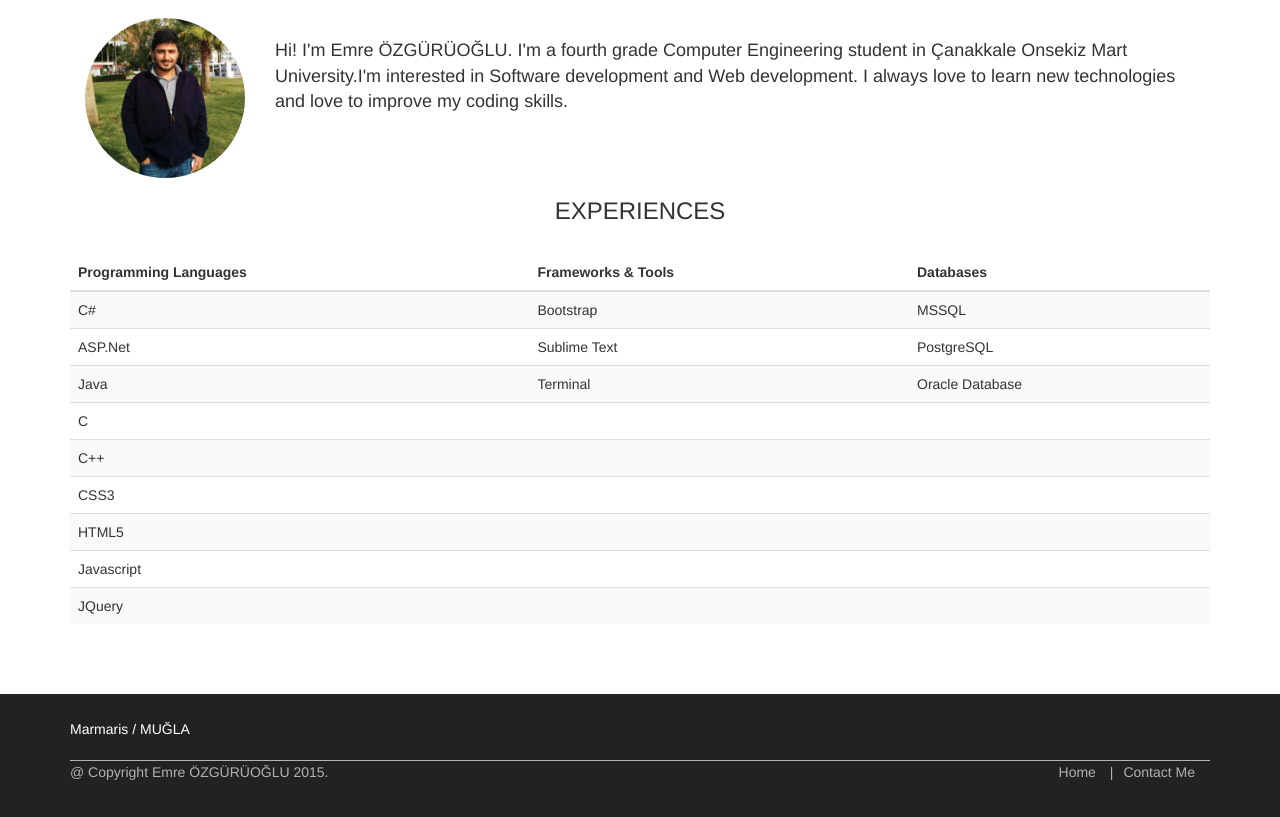
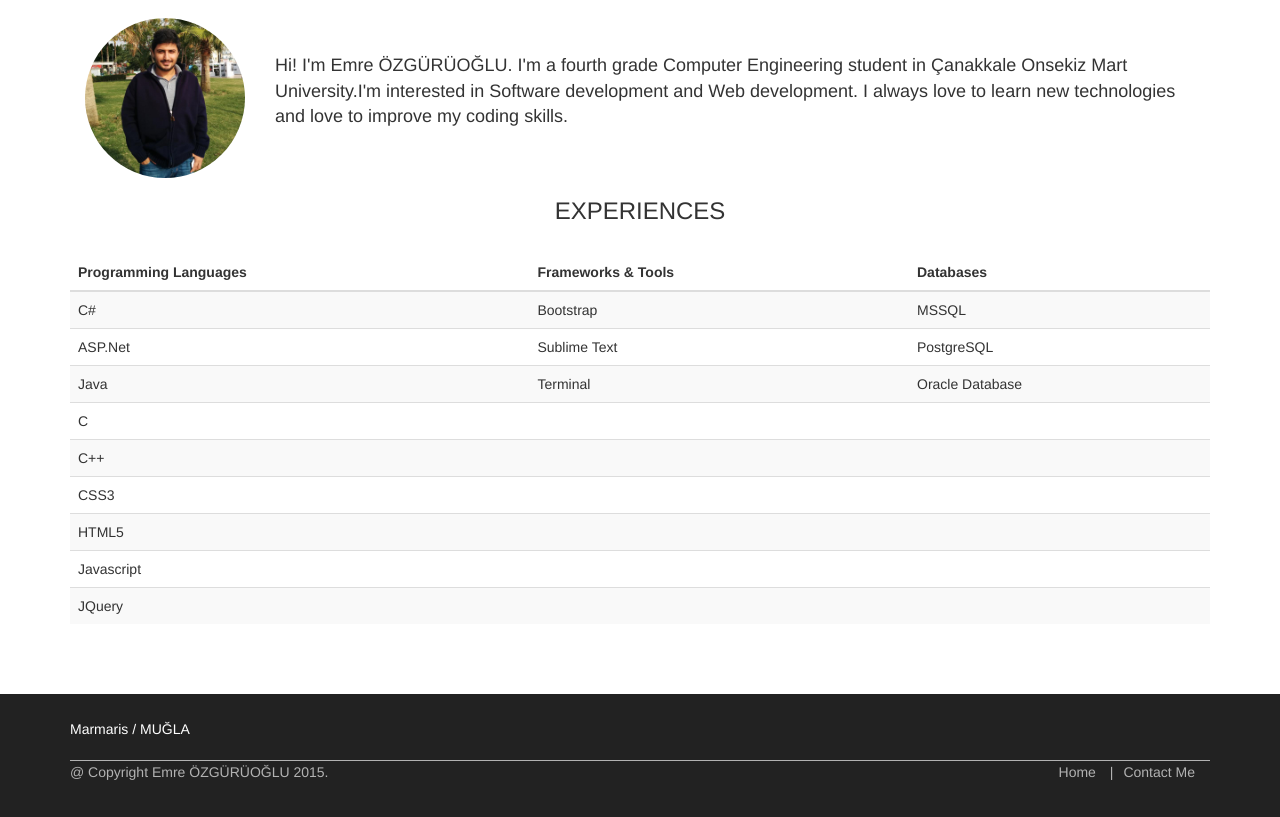
Before and after one commit to emreozguruoglu/emreozguruoglu.github.io, a plain HTML site: page index.html in a window 1280 px wide. Shown: the part 54-871 px from the top of the page. Drawn offline with Linux system fonts and the light colour scheme.

Commit message:
font fix

```diff
--- a/css/style.css
+++ b/css/style.css
@@ -1,4 +1,4 @@
-b {font-size: 18px;}
+
 
 .no-margin{
 	margin: 0px;
@@ -12,7 +12,7 @@ b {font-size: 18px;}
 
 .myself {
 	font-size:18px;
-	padding:20px 0;
+	padding:35px 0;
 }
 
 .info-container {
```
